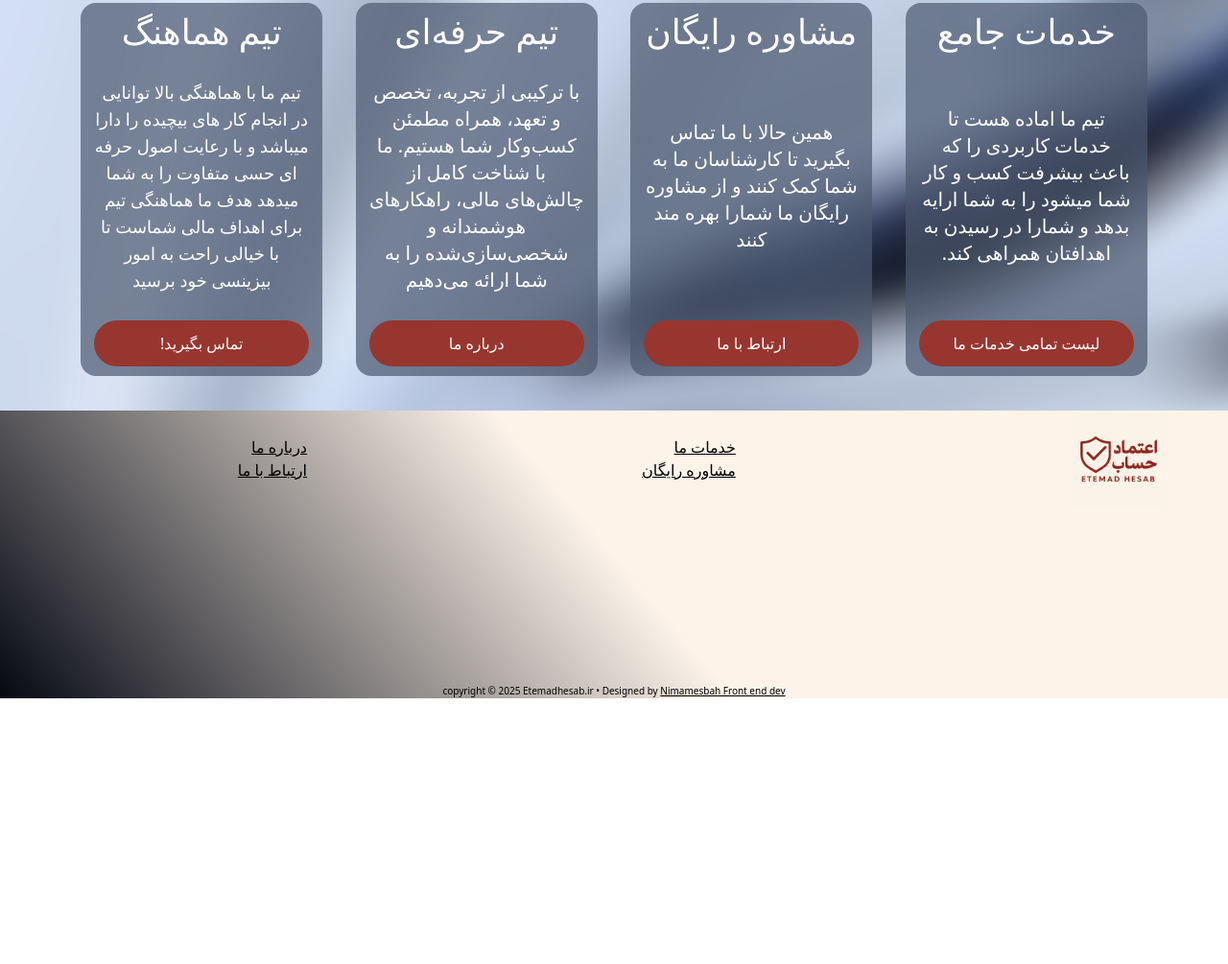
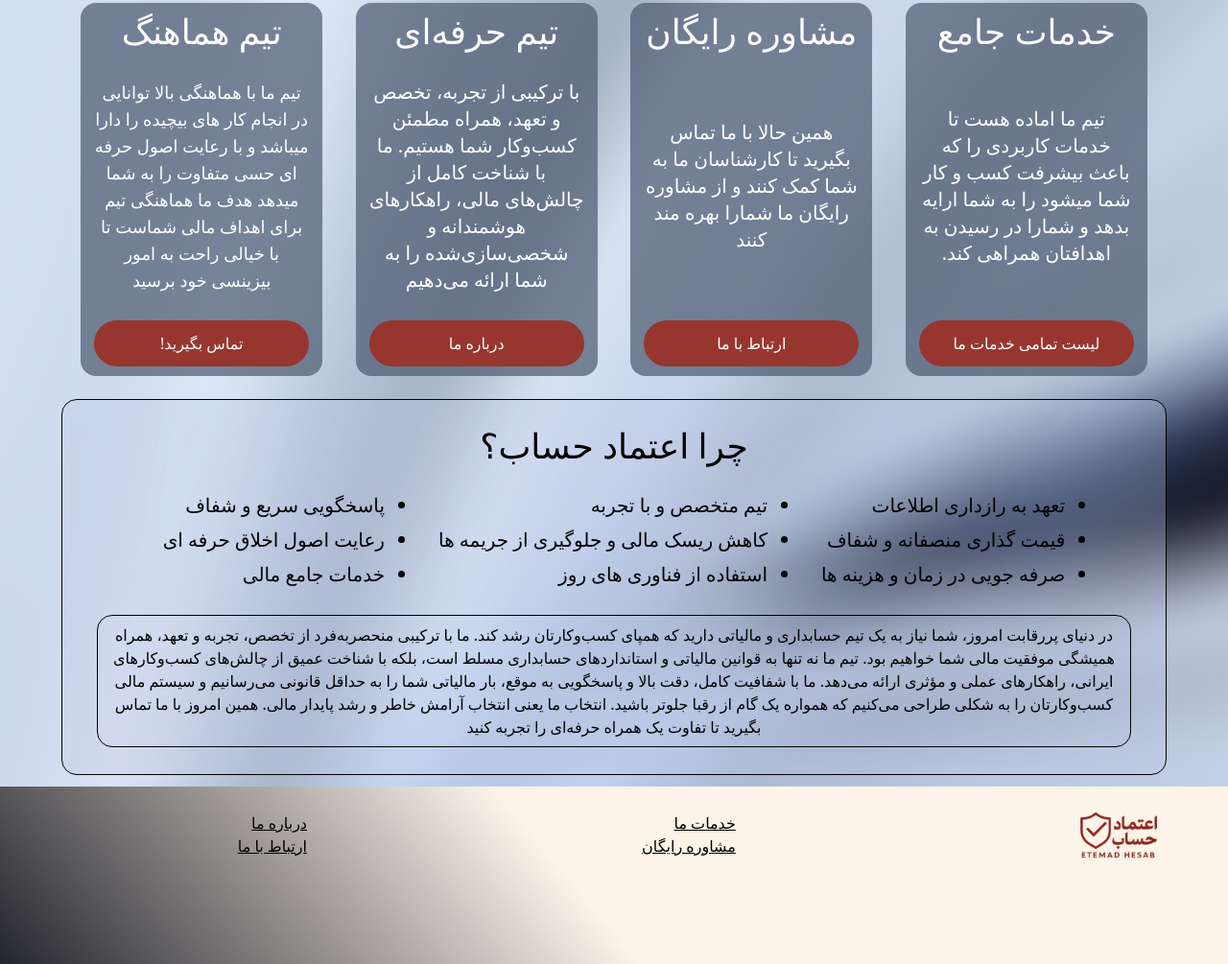
Before and after one commit to nimamesbah/etemad-hesab, a website: page index.html in a window 1280 px wide. Shown: the part 435-1440 px from the top of the page at 96% size. Before the commit the page ends 1163 px from the top, so only its background shows below. Drawn offline with Linux system fonts and the light colour scheme.

Commit message:
big box why us done

```diff
--- a/index.html
+++ b/index.html
@@ -138,7 +138,44 @@
                 </div>
 
             </div>
-            <div id="whyUs" class="w-full h-max bg-bigBox brightness-[117%] ">
+            <div id="whyUs" class="w-full h-max bg-bigBox brightness-[117%] rounded-2xl border flex flex-col gap-7 items-center px-9 py-7 ">
+                <h1 class="text-4xl">چرا اعتماد حساب؟</h1>
+                <div class="flex justify-center flex-wrap w-full text-xl gap-14 content-center items-center ">
+                    <ul class="flex flex-col gap-2 list-disc" >
+                        <li class="">
+                            تعهد به رازداری اطلاعات
+                        </li>
+                        <li class="">
+                            قیمت گذاری منصفانه و شفاف
+                        </li>
+                        <li class="">
+                            صرفه جویی در زمان و هزینه ها
+                        </li>
+                    </ul>
+                    <ul class="flex flex-col gap-2 list-disc">
+                        <li class="">
+                            تیم متخصص و با تجربه
+                        </li>
+                        <li class="">
+                            کاهش ریسک مالی و جلوگیری از جریمه ها
+                        </li>
+                        <li class="">
+                            استفاده از فناوری های روز
+                        </li>
+                    </ul>
+                    <ul class="flex flex-col gap-2 list-disc">
+                        <li class="">
+                            پاسخگویی سریع و شفاف
+                        </li>
+                        <li class="">
+                            رعایت اصول اخلاق حرفه ای
+                        </li>
+                        <li class="">
+                            خدمات جامع مالی
+                        </li>
+                    </ul>
+                </div>
+                <p class="text-center border rounded-2xl px-2 py-2"> در دنیای پررقابت امروز، شما نیاز به یک تیم حسابداری و مالیاتی دارید که همپای کسب‌وکارتان رشد کند. ما با ترکیبی منحصربه‌فرد از تخصص، تجربه و تعهد، همراه همیشگی موفقیت مالی شما خواهیم بود. تیم ما نه تنها به قوانین مالیاتی و استانداردهای حسابداری مسلط است، بلکه با شناخت عمیق از چالش‌های کسب‌وکارهای ایرانی، راهکارهای عملی و مؤثری ارائه می‌دهد. ما با شفافیت کامل، دقت بالا و پاسخگویی به موقع، بار مالیاتی شما را به حداقل قانونی می‌رسانیم و سیستم مالی کسب‌وکارتان را به شکلی طراحی می‌کنیم که همواره یک گام از رقبا جلوتر باشید. انتخاب ما یعنی انتخاب آرامش خاطر و رشد پایدار مالی. همین امروز با ما تماس بگیرید تا تفاوت یک همراه حرفه‌ای را تجربه کنید</p>
 
             </div>
       </section>
```
Also changed, not shown: assets/output.css.
